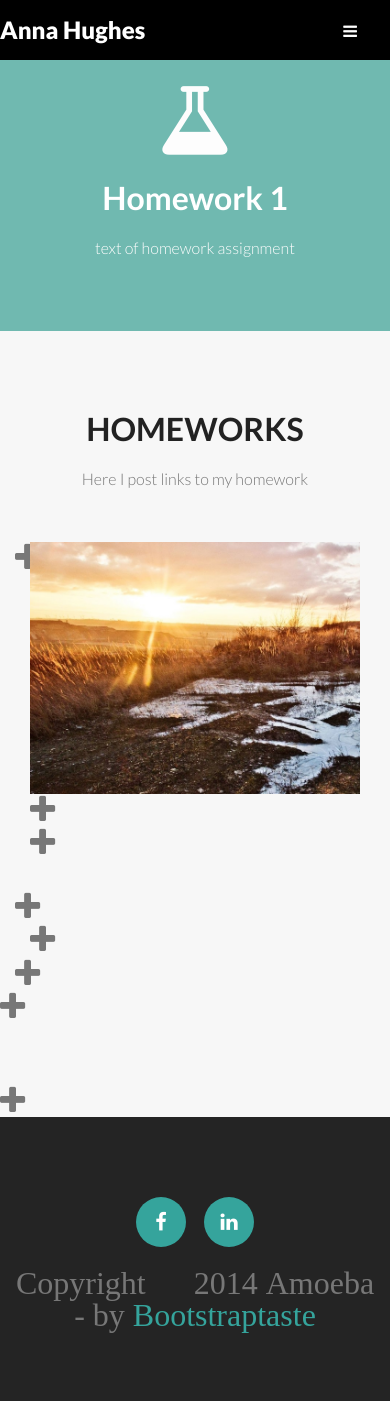
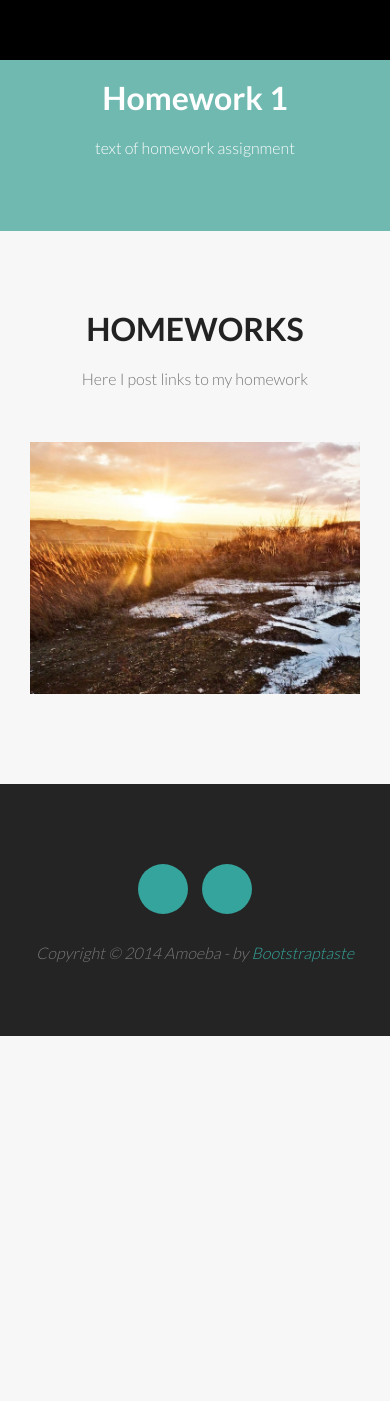
Before and after one commit to abshughes/jsd4, a PHP site: the page made by homework/homework 1/index 1.html in a window 390 px wide. After the commit the page ends 1036 px from the top, so only its background shows below. Run offline with PHP 8.4, Linux system fonts and the light colour scheme; some libraries are stand-ins or nearby versions.

Commit message:
ypdate design

```diff
--- a/css/style.css
+++ b/css/style.css
@@ -1,10 +1,5 @@
 /* ==== Google font ==== */
 @import url('http://fonts.googleapis.com/css?family=Lato:400,300,700,900');
-/* === fontawesome === */
-@import url('font-awesome.css');
-/* ==== overwrite bootstrap standard ==== */
-@import url('overwrite.css');
-@import url('animate.css');
 /*==========================================================================
   General
   ========================================================================== */
@@ -373,7 +368,6 @@ h1 a.navbar-brand {
 	vertical-align: middle;
 	line-height: 60px;
 }
-
 
 .navbar-toggle {
 	padding: 0;
@@ -889,11 +883,4 @@ Media queries
 		padding-top: 80px;
 	}
 
-	.team-member,.col-lg-4 {
-		margin-bottom: 30px;
-	}
-
-	.stats .col-md-3 {
-		margin-bottom: 30px;
-	}
 }
```
